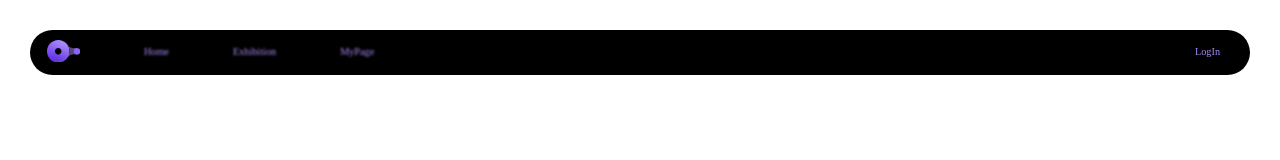
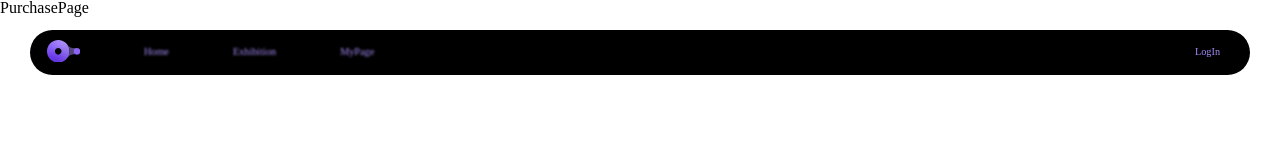
Before and after one commit to 23-2-Media-Project/front, a React (Create React App) app: page /purchase in a window 1280 px wide. Shown: the top 160 px of the page. Built offline with nearby package versions, Linux system fonts and the light colour scheme; a web font is replaced by a local one.

Commit message:
feature: 구매 페이지 생성 및 라우팅 적용

```diff
--- a/src/App.js
+++ b/src/App.js
@@ -11,6 +11,7 @@ import MyPage from "./pages/MyPage";
 import ExhibitionWritingPage from "./pages/ExhibitionWritingPage";
 import ContentsSection2 from "./components/monthlyExhibition/ContentsSection2";
 import EditMyInfoPage from "./pages/EditMyInfoPage";
+import PurchasePage from "./pages/PurchasePage";
 
 function App() {
   let location = useLocation();
@@ -34,6 +35,7 @@ function App() {
         <Route path="/mypage" element={<MyPage />} />
         <Route path="/mypage/edit" element={<EditMyInfoPage />} />
         <Route path="/writing" element={<ExhibitionWritingPage />} />
+        <Route path="/purchase" element={<PurchasePage />} />
       </Routes>
     </>
   );
--- /dev/null
+++ b/src/pages/PurchasePage.jsx
@@ -0,0 +1,7 @@
+import React from "react";
+
+const PurchasePage = () => {
+  return <div>PurchasePage</div>;
+};
+
+export default PurchasePage;
--- /dev/null
+++ b/src/styles/PurchasePage.scss
@@ -0,0 +1,2 @@
+.purchase-container {
+}
```
